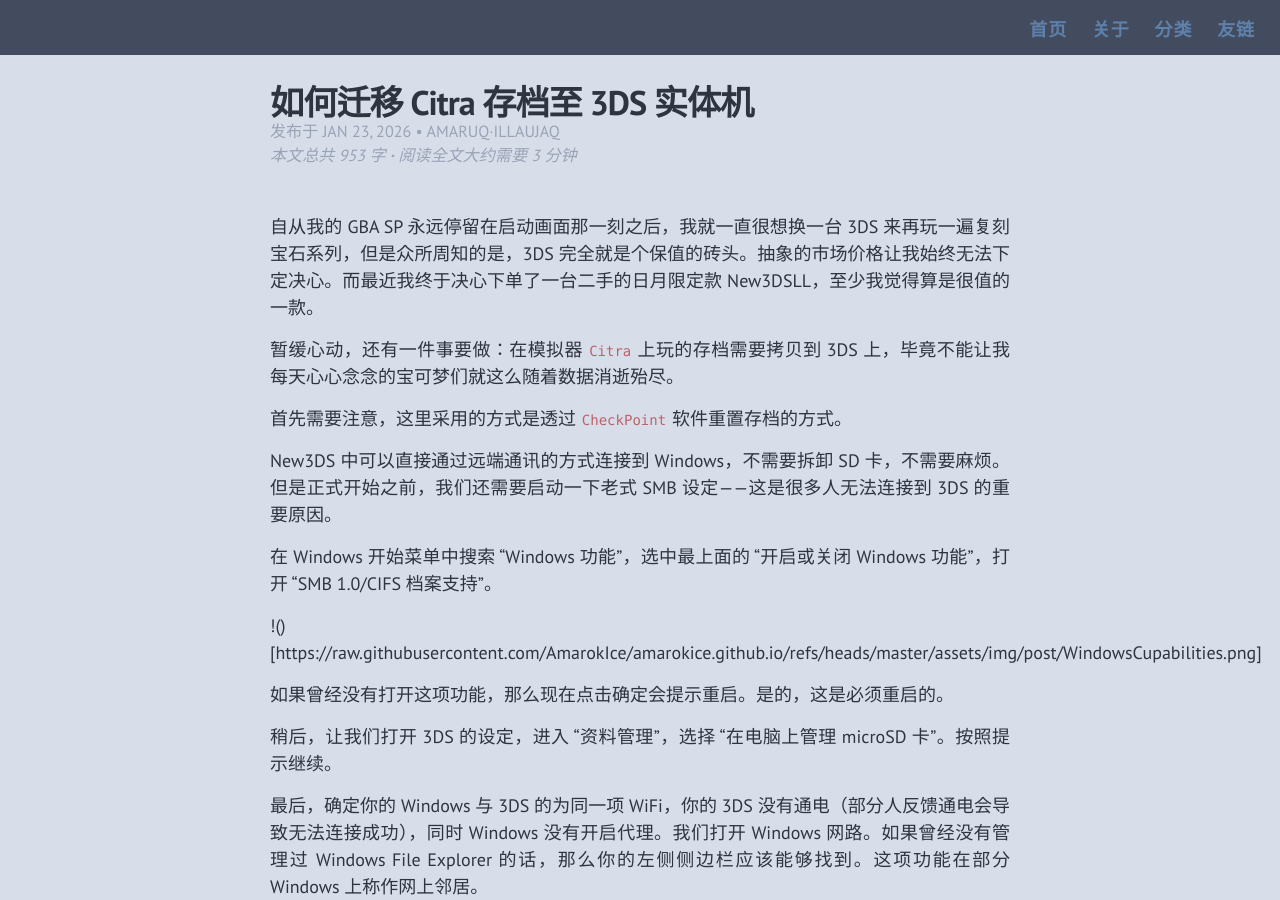
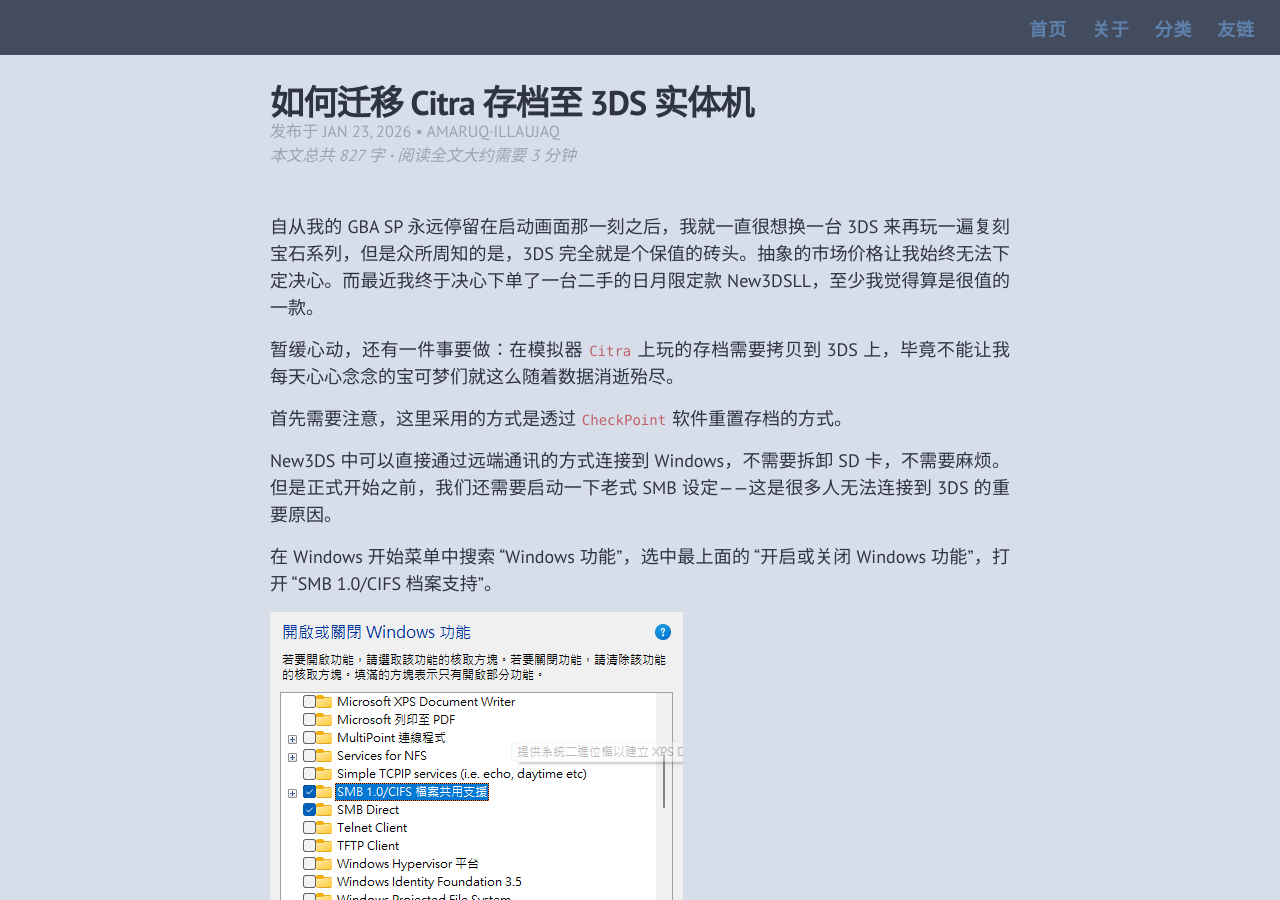
Before and after one commit to AmarokIce/amarokice.github.io, a Jekyll site: the page built from _posts/2026-01-23-HowToMakeCitraSaveTo3DS.md, in a window 1280 px wide and 900 px high. Built offline with Jekyll 4.4.1, drawn with Linux system fonts in a browser that asks for light colours.

Commit message:
🐺✒️

```diff
--- a/_posts/2026-01-23-HowToMakeCitraSaveTo3DS.md
+++ b/_posts/2026-01-23-HowToMakeCitraSaveTo3DS.md
@@ -19,7 +19,7 @@
 
 在 Windows 开始菜单中搜索 “Windows 功能”，选中最上面的 “开启或关闭 Windows 功能”，打开 “SMB 1.0/CIFS 档案支持”。
 
-!()[https://raw.githubusercontent.com/AmarokIce/amarokice.github.io/refs/heads/master/assets/img/post/WindowsCupabilities.png]
+![](https://raw.githubusercontent.com/AmarokIce/amarokice.github.io/refs/heads/master/assets/img/post/WindowsCupabilities.png)
 
 如果曾经没有打开这项功能，那么现在点击确定会提示重启。是的，这是必须重启的。
 
```
